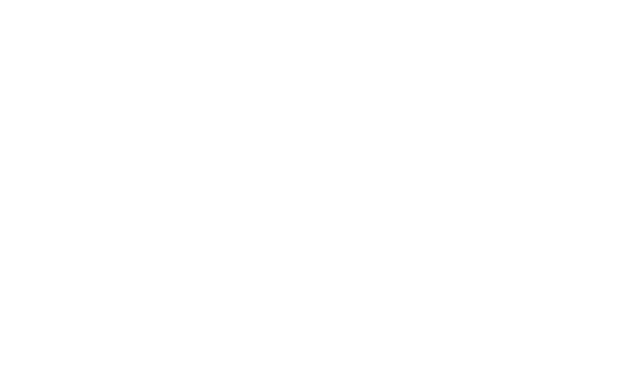
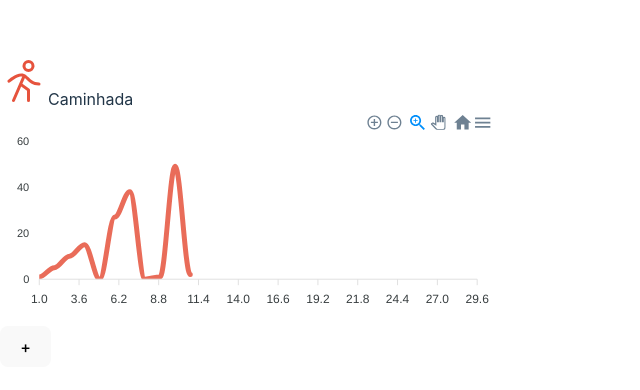
Before and after one commit to gnoatx/react-projeto, a React (Vite) app: page / in a window 1280 px wide. Shown: the part 188-578 px from the top of the page, without its empty margins (0-640 px from the left). Built offline with nearby package versions, Linux system fonts and the light colour scheme.

Commit message:
Gráfico funcionando finalmente

```diff
--- a/package.json
+++ b/package.json
@@ -11,10 +11,11 @@
   },
   "dependencies": {
     "@phosphor-icons/react": "^2.1.7",
+    "apexcharts": "^3.53.0",
     "axios": "^1.7.7",
-    "chart.js": "^4.4.4",
+    "fitness-tracker": "file:",
     "react": "^18.3.1",
-    "react-chartjs-2": "^5.2.0",
+    "react-apexcharts": "^1.4.1",
     "react-dom": "^18.3.1",
     "react-router-dom": "^6.26.2",
     "strava-v3": "^2.2.1"
--- a/src/components/Activity/index.jsx
+++ b/src/components/Activity/index.jsx
@@ -1,6 +1,5 @@
 import { PersonSimple, PersonSimpleWalk, PersonSimpleRun, PersonSimpleBike, PersonSimpleSwim, Barbell, Volleyball } from "@phosphor-icons/react"
-import React from "react"
-import { Line } from "react-chartjs-2"
+import Chart from "react-apexcharts"
 
 export function Activity({exercise}) {
   let color = "#e6533d"
@@ -34,64 +33,60 @@ export function Activity({exercise}) {
       icon: <Volleyball size={48} color={color} />
     }
   }
+
   const currentExercise = exercises[exercise] || exercises.person
 
-  const chartData = {
-    labels: ["1", "2", "3", "4", "5", "6", "7", "8"],
-    datasets: [
-      {
-        label: "Teste",
-        data: [5, 10, 25, 1, 3, 0, 0, 5 ],
-        fill: false,
-        borderColor: {color}
-      }
-    ]
+  const lastDayOfMonth = new Date(
+    new Date().getFullYear(),
+    new Date().getMonth() + 1,
+    0
+  ).getDate()
+  const daysOfMonth = Array.from(
+    {length: lastDayOfMonth},
+    (_, i) => i + 1
+  )
+
+  const options = {
+    chart: {
+      type: 'line'
+    },
+    xaxis: {
+      type: 'numeric',
+      categories: daysOfMonth
+    },
+    stroke: {
+      show: true,
+      curve: 'smooth',
+      colors: color,
+      lineCap: 'round'
+    },
+    markers: {
+      size: 0
+    },
+    grid: {
+      show: false
+    },
+    legend: {
+      show: false
+    }
   }
 
-  const data = {
-    labels: ["Jan", "Feb", "Mar", "Apr", "May", "Jun"],
-    datasets: [
-      {
-        label: "First dataset",
-        data: [33, 53, 85, 41, 44, 65],
-        fill: true,
-        backgroundColor: "rgba(75,192,192,0.2)",
-        borderColor: "rgba(75,192,192,1)"
-      },
-      {
-        label: "Second dataset",
-        data: [33, 25, 35, 51, 54, 76],
-        fill: false,
-        borderColor: "#742774"
-      }
-    ]
-  };
-
-  const config = {
-    type: 'line',
-    data: data,
-    options: {
-      responsive: true,
-      plugins: {
-        legend: {
-          position: 'top',
-        },
-        title: {
-          display: true,
-          text: 'Chart.js Line Chart'
-        }
-      }
-    },
-  };
+  const series = [{
+    name: 'Minutos praticados',
+    data: [1, 5, 10, 15, 0, 27, 38, 0, 1, 49, 2]
+  }]
 
   return (
-    <>
       <div>
         {currentExercise.icon}
         <span>{currentExercise.name}</span>
+        <Chart
+          options={options}
+          series={series}
+          width="500"
+          height="200"
+        />
         <button>+</button>
       </div>
-      <div><Line data={data} options={config} /></div>
-    </>
   )
 }
```
Also changed, not shown: src/App.jsx (+4 -4 lines), 1 other file (tests, documents, lock files or other folders).
